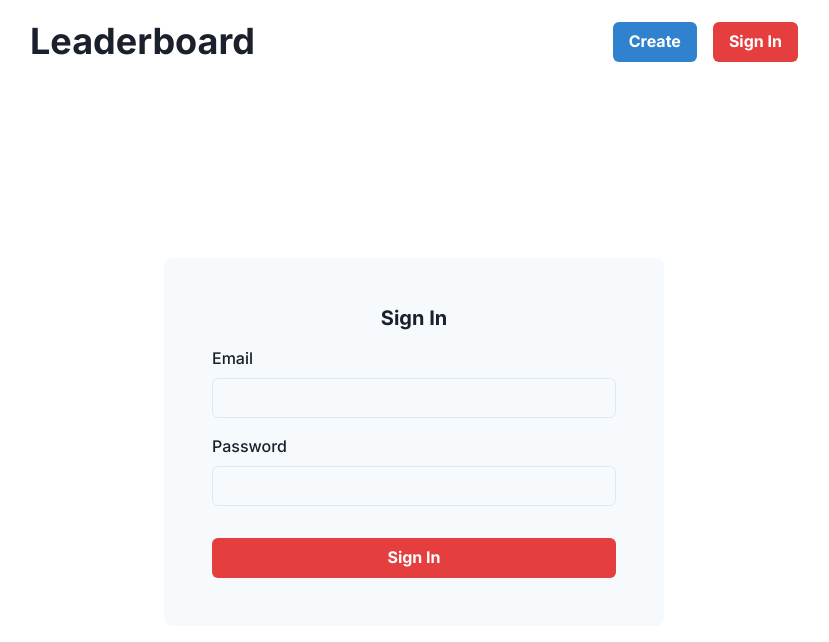
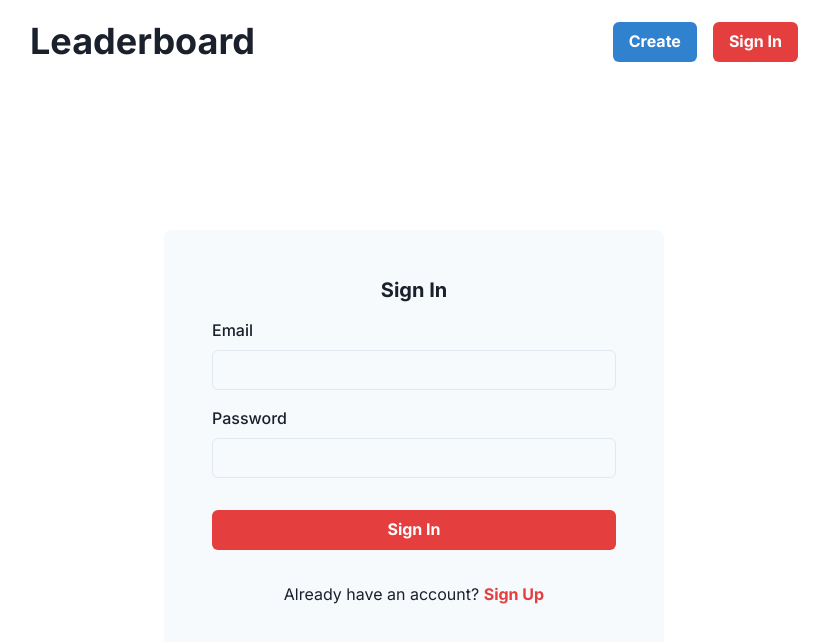
Before and after one commit to Mito9999/niceboards, a Next.js app: page /signin in a window 1280 px wide. Shown: the top 642 px of the page, without its empty margins (226-1055 px from the left). Built offline with nearby package versions, Linux system fonts and the light colour scheme; no server answers.

Commit message:
Add SignUp page, functionality to both auth pages

```diff
--- /dev/null
+++ b/components/AuthPage.tsx
@@ -0,0 +1,96 @@
+import {
+  Box,
+  Heading,
+  Input,
+  FormControl,
+  FormLabel,
+  Button,
+  Text,
+} from "@chakra-ui/react";
+import { useAuth } from "../utils/auth";
+import { useState } from "react";
+import Link from "next/link";
+
+type Props = {
+  type: "SignIn" | "SignUp";
+};
+
+export default function SignIn({ type }: Props) {
+  const auth = useAuth();
+  console.log(auth);
+
+  const [email, setEmail] = useState<string>("");
+  const [password, setPassword] = useState<string>("");
+  const [passwordConfirmation, setPasswordConfirmation] = useState<string>("");
+
+  const handleSignUp = () => {
+    if (password === passwordConfirmation) {
+      auth.signup(email, password);
+    }
+  };
+
+  return (
+    <Box
+      display="flex"
+      justify="center"
+      align="center"
+      height="calc(100vh - 83px)"
+    >
+      <Box w="500px" bgColor="gray.50" p="12" borderRadius="8" m="auto">
+        <Heading size="md" textAlign="center">
+          {type === "SignUp" ? "Sign Up" : "Sign In"}
+        </Heading>
+        <FormControl id="email" mt="4">
+          <FormLabel>Email</FormLabel>
+          <Input
+            type="email"
+            value={email}
+            onChange={(e) => setEmail(e.target.value)}
+          />
+        </FormControl>
+        <FormControl id="password" mt="4">
+          <FormLabel>Password</FormLabel>
+          <Input
+            type="password"
+            value={password}
+            onChange={(e) => setPassword(e.target.value)}
+          />
+        </FormControl>
+        {type === "SignUp" && (
+          <FormControl id="password-confirmation" mt="4">
+            <FormLabel>Confirm Password</FormLabel>
+            <Input
+              type="password"
+              value={passwordConfirmation}
+              onChange={(e) => setPasswordConfirmation(e.target.value)}
+            />
+          </FormControl>
+        )}
+        <Button
+          colorScheme="red"
+          my="8"
+          w="100%"
+          onClick={() =>
+            type === "SignUp" ? handleSignUp() : auth.signin(email, password)
+          }
+        >
+          {type === "SignUp" ? "Sign Up" : "Sign In"}
+        </Button>
+        <Link href={`/${type === "SignUp" ? "signin" : "signup"}`}>
+          <Text>
+            Already have an account?{" "}
+            <Text
+              as="span"
+              cursor="pointer"
+              color="red.500"
+              fontWeight="600"
+              _hover={{ textDecoration: "underline" }}
+            >
+              {type === "SignUp" ? "Sign In" : "Sign Up"}
+            </Text>
+          </Text>
+        </Link>
+      </Box>
+    </Box>
+  );
+}
--- a/components/SignIn.tsx
+++ /dev/null
@@ -1,40 +0,0 @@
-import {
-  Box,
-  Heading,
-  Input,
-  FormControl,
-  FormLabel,
-  Button,
-} from "@chakra-ui/react";
-import { useAuth } from "../utils/auth";
-
-export default function SignIn() {
-  const auth = useAuth();
-  console.log(auth);
-
-  return (
-    <Box
-      display="flex"
-      justify="center"
-      align="center"
-      height="calc(100vh - 83px)"
-    >
-      <Box w="500px" bgColor="gray.50" p="12" borderRadius="8" m="auto">
-        <Heading size="md" textAlign="center">
-          Sign In
-        </Heading>
-        <FormControl id="email" mt="4">
-          <FormLabel>Email</FormLabel>
-          <Input type="email" />
-        </FormControl>
-        <FormControl id="password" mt="4">
-          <FormLabel>Password</FormLabel>
-          <Input type="password" />
-        </FormControl>
-        <Button colorScheme="red" mt="8" w="100%">
-          Sign In
-        </Button>
-      </Box>
-    </Box>
-  );
-}
--- a/pages/_app.tsx
+++ b/pages/_app.tsx
@@ -15,6 +15,13 @@ const theme = extendTheme({
   fonts: {
     heading: "Inter",
     body: "Inter",
+  },
+  styles: {
+    global: {
+      html: {
+        overflowY: "scroll",
+      },
+    },
   },
 });
 
--- a/pages/signin.tsx
+++ b/pages/signin.tsx
@@ -1,5 +1,5 @@
-import SignIn from "../components/SignIn";
+import AuthPage from "../components/AuthPage";
 
 export default function Signin() {
-  return <SignIn />;
+  return <AuthPage type="SignIn" />;
 }
--- /dev/null
+++ b/pages/signup.tsx
@@ -0,0 +1,5 @@
+import AuthPage from "../components/AuthPage";
+
+export default function SignUp() {
+  return <AuthPage type="SignUp" />;
+}
```
